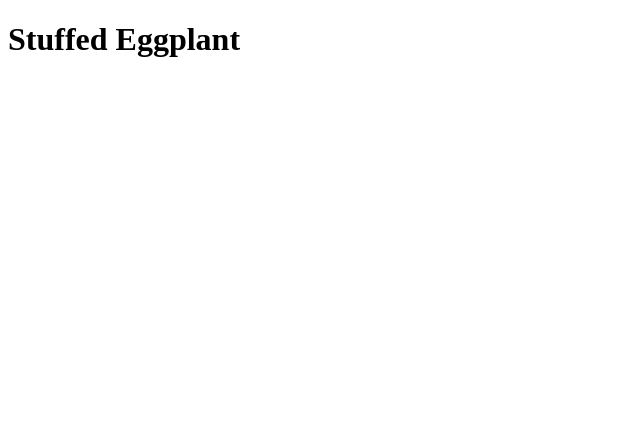
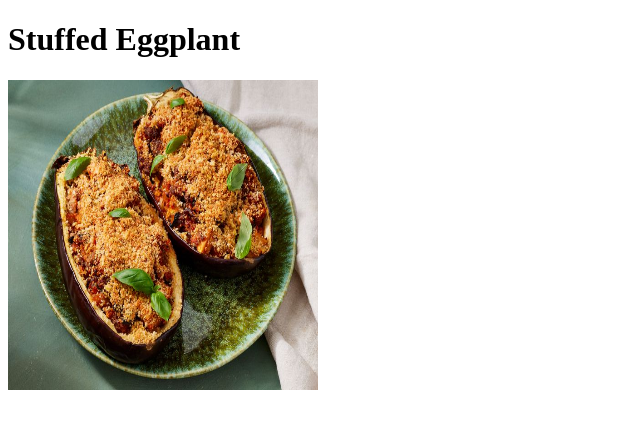
Before and after one commit to framez00/odin-recipes, a plain HTML site: page recipes/stuffedEggplant.html in a window 1280 px wide. Shown: the whole page, without its empty margins (0-640 px from the left). Drawn offline with Linux system fonts and the light colour scheme.

Commit message:
fixed picture bug. wasnt visible but now is

```diff
--- a/recipes/stuffedEggplant.html
+++ b/recipes/stuffedEggplant.html
@@ -7,6 +7,6 @@
 </head>
 <body>
 	<h1>Stuffed Eggplant</h1>
-	<a src="../images./stuffedEggplant.jpeg" alt="Picture of stuffed Eggplant" height="310" width="310">
+	<img src="../images/stuffedEggplant.jpg" alt="Picture of stuffed Eggplant" height="310" width="310">
 </body>
 </html>
```
